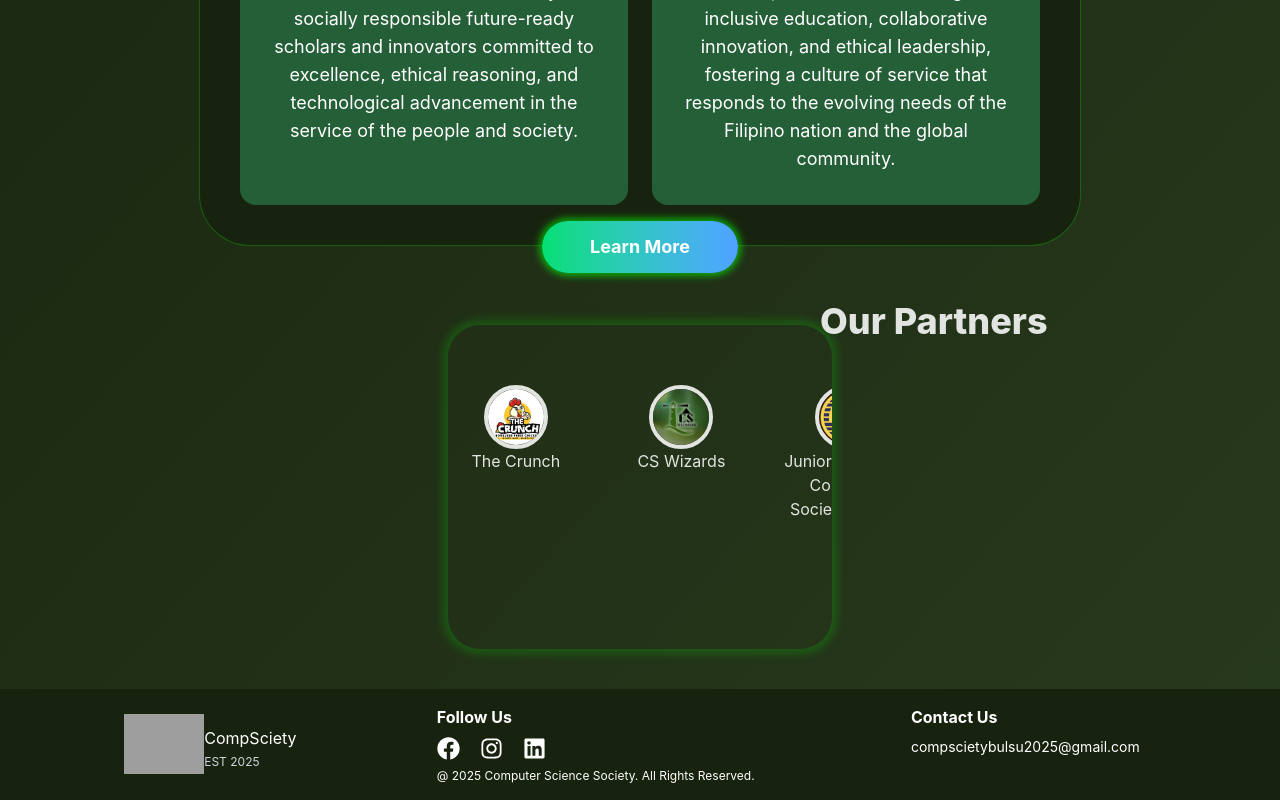
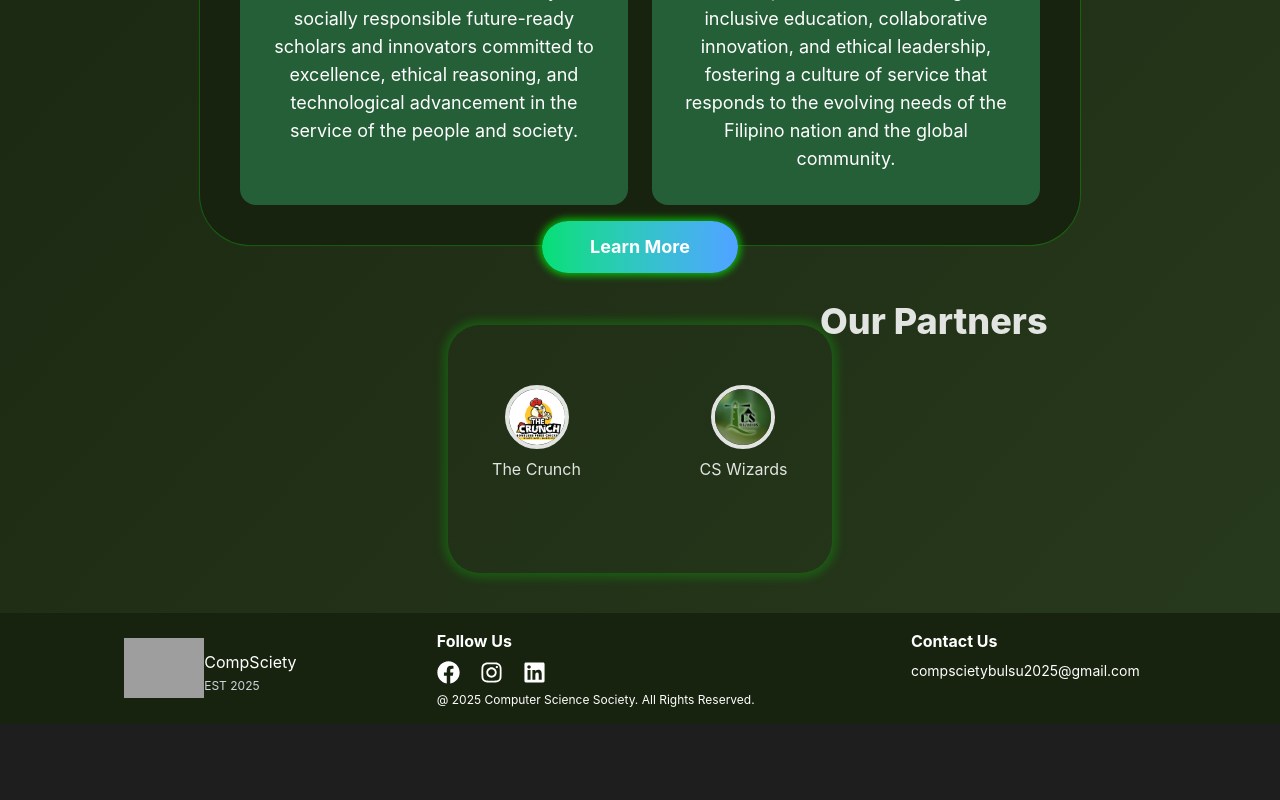
Before and after one commit to drinaissante/CompSciety, a React (Vite) app: page / in a window 1280 px wide. Shown: the part 1552-2352 px from the top of the page. After the commit the page ends 2276 px from the top, so only its background shows below. Built offline with nearby package versions, Linux system fonts and the light colour scheme; grey boxes are pictures that could not be loaded.

Commit message:
Fixed padding and added BLISS

```diff
--- a/src/components/Partners.jsx
+++ b/src/components/Partners.jsx
@@ -8,9 +8,9 @@ import {motion, AnimatePresence} from "framer-motion";
 
 import cs_wizards from "../assets/CS_WIZARDS.jpg"
 import jpcs from "../assets/jpcs.png"
-import mascot from "../assets/mascot.png"
 import thecrunch from "../assets/thecrunch.png"
 import swits from "../assets/SWITS.png"
+import bliss from "../assets/BLISS.png"
 
 import MotionDiv from "../components/MotionDiv.jsx"
 
@@ -26,10 +26,10 @@ const partners = [
       "To unite and commit the youth to: technical and leadership excellence; fostering among themselves, lasting friendship, and constructive cooperation in genuine love of God and country.",
     vision: "",
     url: "https://www.facebook.com/JPCSCEUMLLS",
-    college: "CEU Malolos - CIT"
+    college: "(CEU Malolos) - CIT"
   },
   { name: "Society for the Welfare of Information Technology Students (SWITS) ", logoSrc: swits, mission: "The Society for the Welfare of Information Technology Students (SWITS) of the College of Information and Communications Technology (CICT) is a college-based organization founded in 2001. SWITS focuses its goals on addressing the needs of our IT students and anchors its activities on the organization's passion, mission, and vision. SWITS became recognized for their projects and yearly events; including Enablement Seminars, IT Mentorship and IT Congress.", vision: "", url: "https://www.facebook.com/SWITS.org", college: "CICT" },
-  { name: "BLISS", logoSrc: mascot, mission: "", vision: "", url: "https://www.facebook.com/BLISSorgCICT", college: "CICT" },
+  { name: "BLISS", logoSrc: bliss, mission: "The Brigade of Library and Information Science Students Organization (BLISS) empower future information specialists. BLISS is a college-based organization at Bulacan State University under the College of Information and Communications Technology, an organization for Bachelor of Library and Information Science (BLIS) students, committed to empower future information professionals to bridge gaps, foster unity, and strengthen the access to information resources. Through students’ collective efforts, we aim to connect people with knowledge, ensuring that libraries, archives, and information centers remain vibrant and relevant.", vision: "", url: "https://www.facebook.com/BLISSorgCICT", college: "CICT" },
 ];
 
 function HoverPreview({ bb, partner }) {
@@ -43,10 +43,18 @@ function HoverPreview({ bb, partner }) {
     if (!mounted || !bb || !partner || !document?.body) return null;
 
     const cardWidth = 700;
-    const left= bb.left + bb.width / 2 - cardWidth / 2 + window.scrollX;
+    const left = bb.left + bb.width / 2 - cardWidth / 2 + window.scrollX;
 
     const cardHeight = 220; // estimate or measure
-    let top = bb.top - cardHeight - 12 + window.scrollY;
+
+    let top = bb.top - cardHeight - 40 + window.scrollY;
+
+    if (partner.mission.length > 200) {
+        top -= 30;
+    } else {
+        top += 90;
+    }
+
 
     return createPortal(
         <AnimatePresence>
@@ -74,7 +82,7 @@ function HoverPreview({ bb, partner }) {
                     className="w-full h-36 object-contain bg-[#1a1a1a]"
                 />
 
-                <div className="p-4 text-white text-center max-h-60 overflow-y-auto">
+                <div className="p-4 text-white text-center overflow-y-auto max-h-full">
                     <h3 className="font-bold text-lg"> {partner.name} - {partner.college} </h3>
 
                     <p className="text-sm mt-1"> {partner.mission || ""} </p>
@@ -115,22 +123,22 @@ function Partners() {
 
             <MotionDiv
                 id="partners"
-                className="mt-20 mb-10 justify-self-center sm:w-[30%] w-[80%] h-auto pb-20 rounded-4xl shadow-[0_0_10px_5px_rgba(0,255,0,0.2)] overflow-visible"
+                className="mt-20 mb-10 justify-self-center sm:w-[30%] w-[80%] h-auto rounded-4xl shadow-[0_0_10px_5px_rgba(0,255,0,0.2)] overflow-visible"
             >
                 <Swiper
                     modules={[Autoplay]}
                     spaceBetween={30}
-                    slidesPerView={2.5}
+                    slidesPerView={2}
                     autoplay={{ delay: 4000, disableOnInteraction: false }}
                     speed={3000}
                     onSwiper={(swiper) => (swiperRef.current = swiper)}
+                    loop={true}
+                    loopPreventsSliding={true}
                 >
                     {partners.map((partner, i) => (
-
-                        <SwiperSlide key={i} className="overflow-visible">
-
+                        <SwiperSlide key={i}>
                             <div
-                                className="relative group flex flex-col items-center text-center"
+                                className="relative group flex flex-col items-center text-center pb-5"
                                 onMouseEnter={(e) => handleMouseEnter(e, partner)}
                                 onMouseLeave={handleMouseLeave}
                             >
@@ -139,13 +147,18 @@ function Partners() {
                                     href={partner.url}
                                     target="_blank"
                                     rel="noopener noreferrer"
+                                    className="select-none"
                                 >
-                                    <img
-                                        src={partner.logoSrc}
-                                        alt={partner.name}
-                                        className="mt-15 h-16 w-16 object-contain border-4 rounded-full mx-auto cursor-pointer transition-transform duration-300 group-hover:scale-105"
-                                    />
-                                    <span className="mt-2 text-center">{partner.name}</span>
+                                    <div className="flex flex-col items-center text-center">
+                                        <img
+                                            src={partner.logoSrc}
+                                            alt={partner.name}
+                                            className="mt-15 h-16 w-16 object-contain border-4 rounded-full cursor-pointer transition-transform duration-300 group-hover:scale-105"
+                                            draggable="false"
+                                        />
+
+                                        <span className="block mt-2 text-center">{partner.name}</span>
+                                    </div>
                                 </a>
                             </div>
 
@@ -154,11 +167,12 @@ function Partners() {
                     ))}
                 </Swiper>
 
+                {hover && (
+                    <HoverPreview bb={hover.bb} partner={hover.partner} />
+                )}
+
             </MotionDiv>
 
-            {hover && (
-                <HoverPreview bb={hover.bb} partner={hover.partner} />
-            )}
 
         </div>
     )
```
Also changed, not shown: src/assets/BLISS.png (added).
